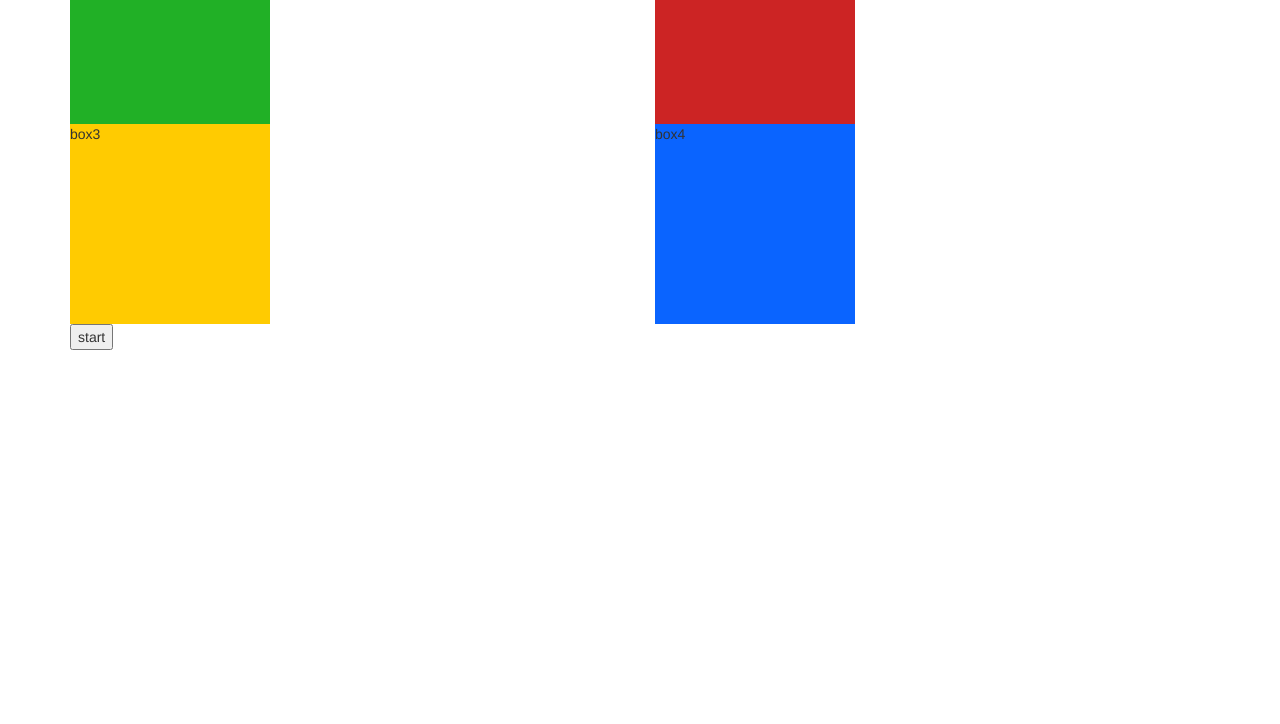
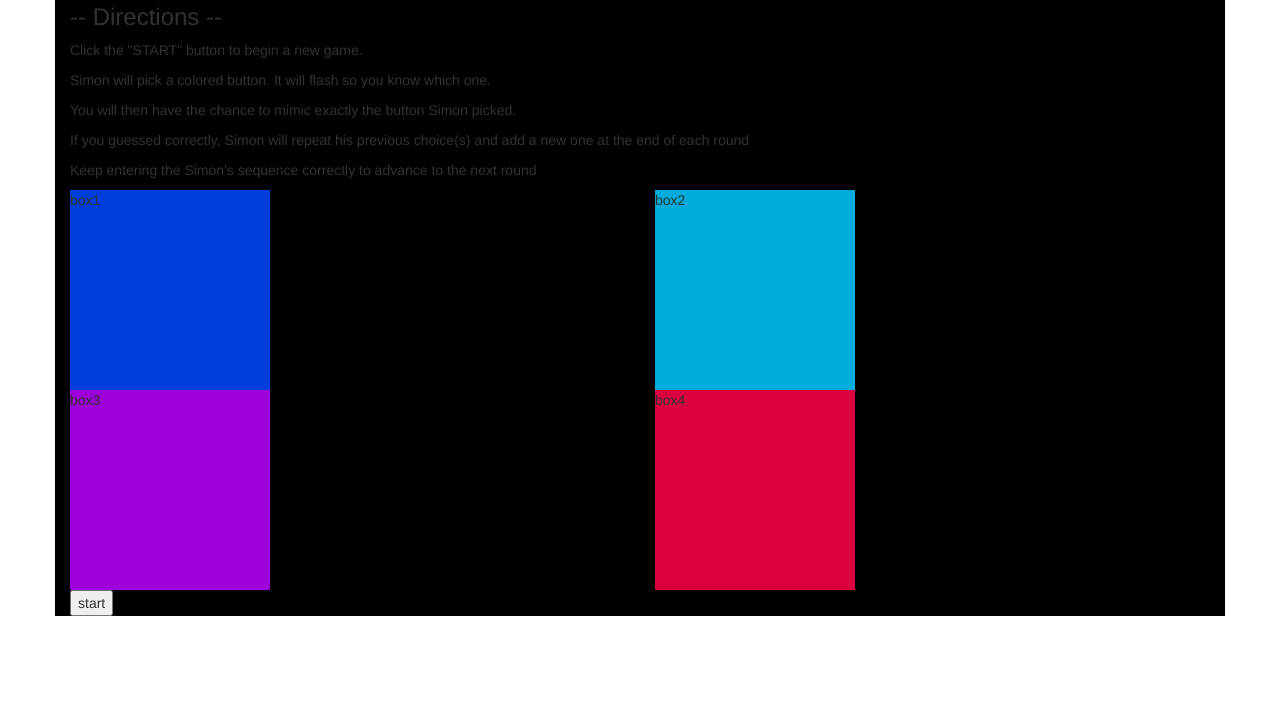
Before and after one commit to stephen-cisler/simple-simon, a plain HTML site: page main/index.html in a window 1280 px wide. Shown: the part 76-800 px from the top of the page. Drawn offline with nearby package versions, Linux system fonts and the light colour scheme.

Commit message:
need to make working branch

```diff
--- a/main/css/main.css
+++ b/main/css/main.css
@@ -3,38 +3,47 @@
     width: 200px;
 }
 
+.container {
+    background-color: black;
+}
+
 #box-0 {
-    background-color: #21b026;
+    background-color: #003EDB;
 }
 
 #box-1 {
-    background-color: #cc2424;
+    background-color: #00ACDB;
 }
 
 #box-2 {
-    background-color: #ffcb01;
+    background-color: #9D00DB;
 }
 
 #box-3 {
-    background-color: #0a64ff;
+    background-color: #DB003E;
 }
 
 #box-0:hover {
-    background-color: #19851d;
+    background-color: #002b99;
 }
 
 #box-1:hover {
-    background-color: #851919;
+    background-color: #007899;
 }
 
 #box-2:hover {
-    background-color: #cca300;
+    background-color: #6e0099;
 }
 
 #box-3:hover {
-    background-color: #004bcc;
+    background-color: #99002b;
 }
 
 #game-over {
     display: none;
 }
+
+/* #003EDB blue */
+/* #00ACDB cyan */
+/* #9D00DB purple */
+/* #DB003E red */
--- a/main/index.html
+++ b/main/index.html
@@ -11,6 +11,13 @@
 </head>
 <body>
 <div class="container">
+    <h1>Simple Simon Game</h1>
+    <h3>-- Directions --</h3>
+    <p>Click the "START" button to begin a new game.</p>
+    <p>Simon will pick a colored button. It will flash so you know which one.</p>
+    <p>You will then have the chance to mimic exactly the button Simon picked.</p>
+    <p>If you guessed correctly, Simon will repeat his previous choice(s) and add a new one at the end of each round</p>
+    <p>Keep entering the Simon's sequence correctly to advance to the next round</p>
     <h1 id="game-over">GAME OVER!</h1>
 </div>
 
```
